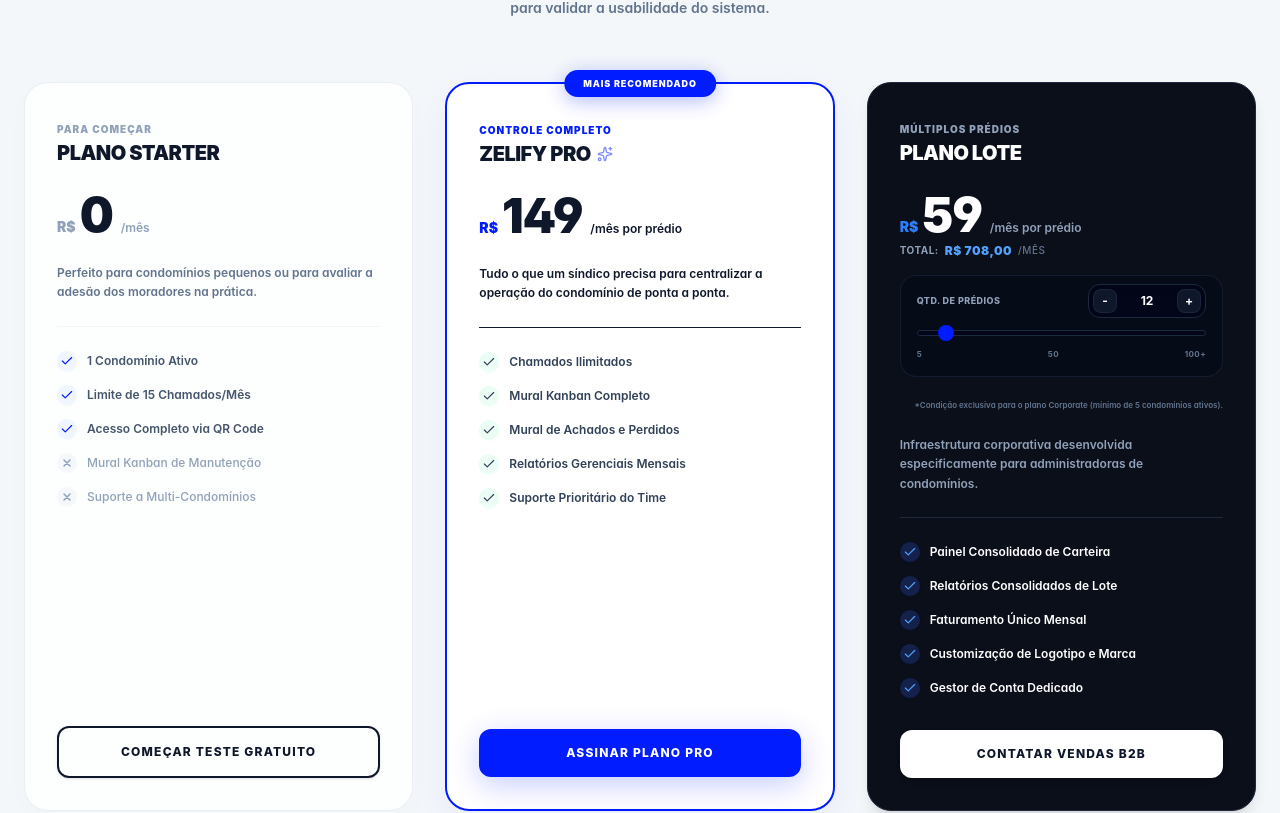
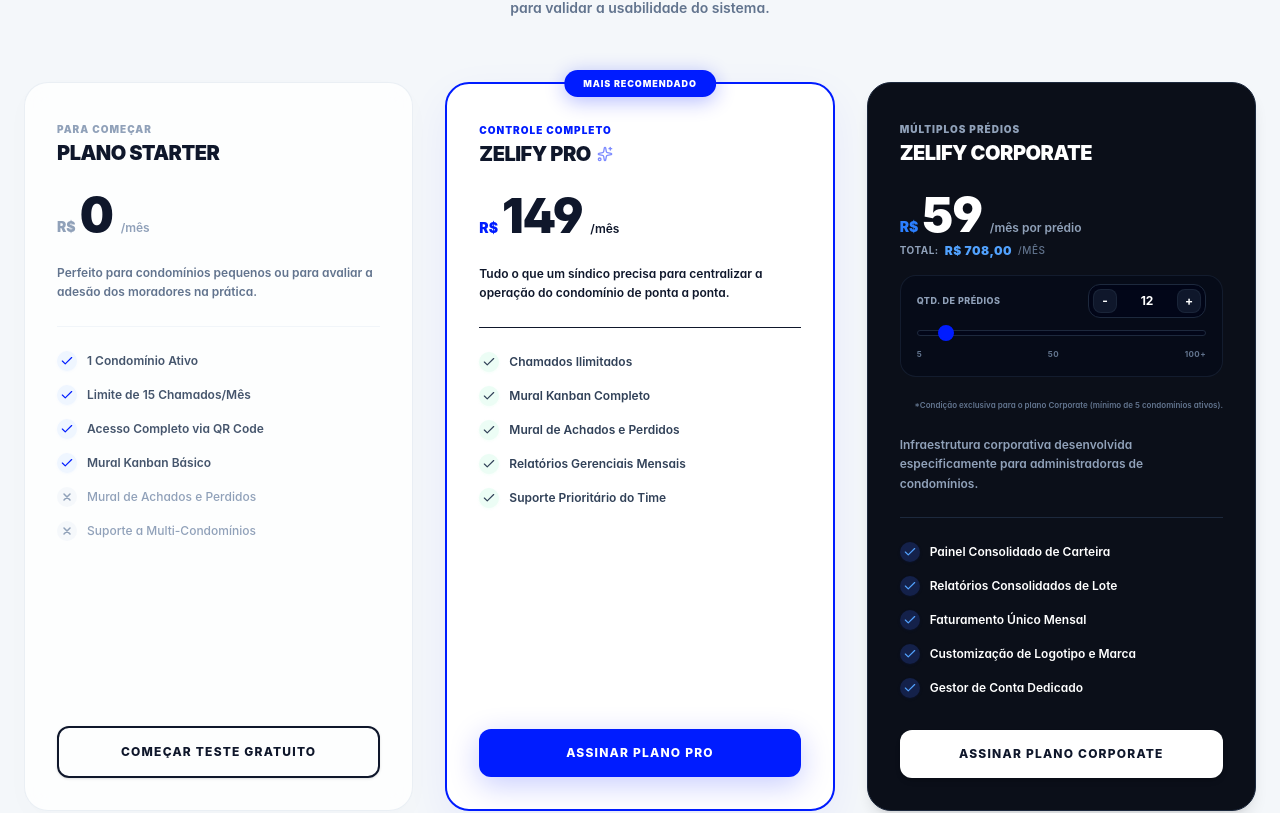
Before and after one commit to Leonardo-Tobias/Zelify-LP, a React (Vite) app: page / in a window 1280 px wide. Shown: the part 5335-6148 px from the top of the page. Built offline with nearby package versions, Linux system fonts and the light colour scheme.

Commit message:
fix: padroniza plano corporate, corrige starter kanban, corrige rotulo preco pro e valida min de 5 condominios no slider da LP

```diff
--- a/src/App.tsx
+++ b/src/App.tsx
@@ -1296,13 +1296,19 @@ export default function App() {
                     </span>
                     Acesso Completo via QR Code
                   </li>
+                  <li className="flex items-center text-slate-600 font-semibold text-xs transition-colors duration-300 group-hover:text-slate-800">
+                    <span className="w-5 h-5 rounded-full bg-blue-50 text-[#001CFF] flex items-center justify-center mr-2.5 shrink-0 shadow-sm shadow-blue-200/10">
+                      <Check className="w-3.5 h-3.5" />
+                    </span>
+                    Mural Kanban Básico
+                  </li>
                   <li className="flex items-center text-slate-400 font-medium text-xs">
                     <span className="w-5 h-5 rounded-full bg-slate-100/70 text-slate-450 flex items-center justify-center mr-2.5 shrink-0">
                       <svg xmlns="http://www.w3.org/2000/svg" className="w-3 h-3" fill="none" viewBox="0 0 24 24" stroke="currentColor" strokeWidth={3}>
                         <path strokeLinecap="round" strokeLinejoin="round" d="M6 18L18 6M6 6l12 12" />
                       </svg>
                     </span>
-                    Mural Kanban de Manutenção
+                    Mural de Achados e Perdidos
                   </li>
                   <li className="flex items-center text-slate-400 font-medium text-xs">
                     <span className="w-5 h-5 rounded-full bg-slate-100/70 text-slate-450 flex items-center justify-center mr-2.5 shrink-0">
@@ -1345,7 +1351,7 @@ export default function App() {
                 <div className="flex items-baseline space-x-1">
                   <span className="text-sm font-black text-[#001CFF] align-super">R$</span>
                   <span className="text-5xl font-black text-slate-900 tracking-tight">149</span>
-                  <span className="text-slate-550 text-xs font-semibold ml-1">/mês por prédio</span>
+                  <span className="text-slate-550 text-xs font-semibold ml-1">/mês</span>
                 </div>
 
                 <p className="text-slate-550 text-xs font-semibold leading-relaxed">
@@ -1405,7 +1411,7 @@ export default function App() {
               <div className="space-y-6">
                 <div className="space-y-1">
                   <span className="text-[10px] font-black text-slate-400 uppercase tracking-widest">Múltiplos Prédios</span>
-                  <h3 className="text-xl font-black uppercase tracking-tight text-white">Plano Lote</h3>
+                  <h3 className="text-xl font-black uppercase tracking-tight text-white">Zelify Corporate</h3>
                 </div>
 
                 <div className="flex flex-col space-y-4">
@@ -1464,7 +1470,7 @@ export default function App() {
                         min={5}
                         max={100}
                         value={condoCount > 100 ? 100 : condoCount}
-                        onChange={(e) => setCondoCount(parseInt(e.target.value))}
+                        onChange={(e) => setCondoCount(Math.max(5, parseInt(e.target.value)))}
                         className="w-full h-1.5 bg-slate-950 rounded-lg appearance-none cursor-pointer accent-[#001CFF] border border-slate-800 focus:outline-none"
                       />
                     </div>
@@ -1521,12 +1527,14 @@ export default function App() {
               </div>
 
               <div className="pt-8">
-                <button
-                  onClick={() => setB2bModalOpen(true)}
+                <a
+                  href="https://zelify.vercel.app/cadastro?plan=corporate"
+                  target="_blank"
+                  rel="noreferrer"
                   className="block w-full text-center bg-white hover:bg-slate-100 text-slate-900 text-xs font-extrabold uppercase tracking-widest py-4 rounded-xl shadow-md hover:shadow-lg transition-all duration-300 active:scale-[0.98] cursor-pointer"
                 >
-                  Contatar Vendas B2B
-                </button>
+                  Assinar Plano Corporate
+                </a>
               </div>
             </div>
 
```
